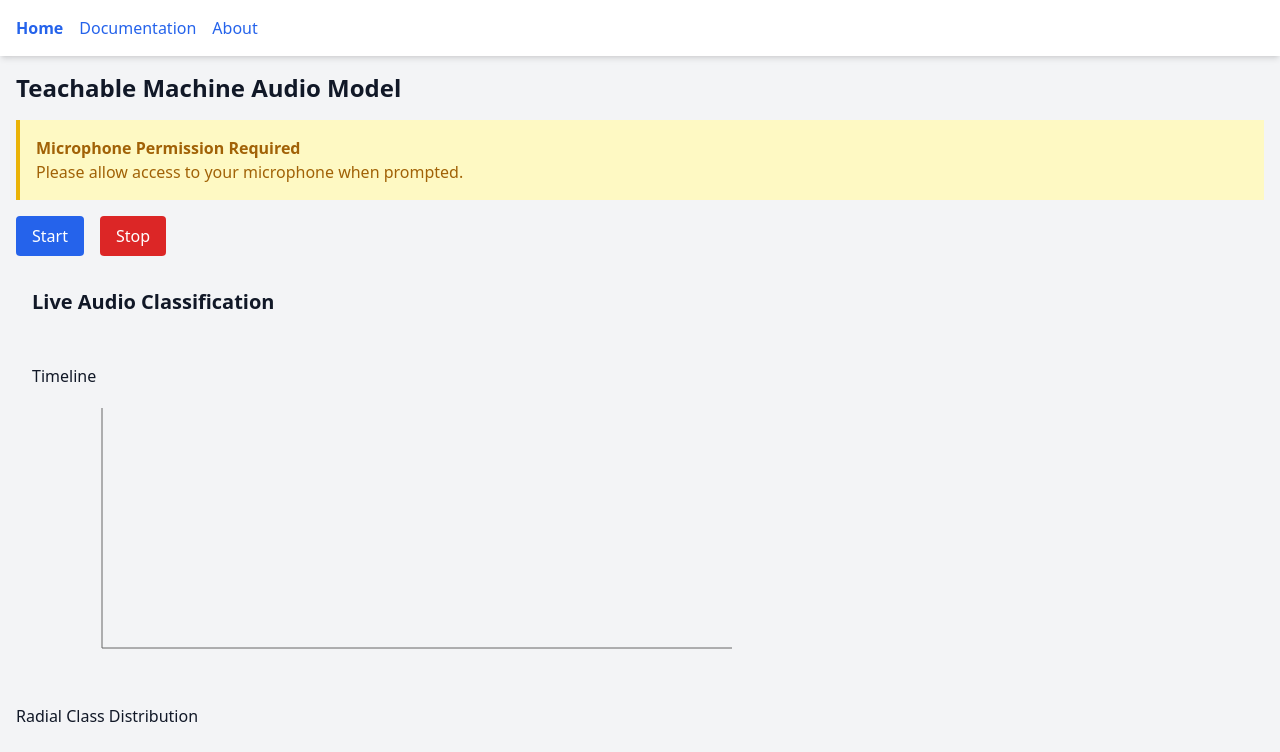
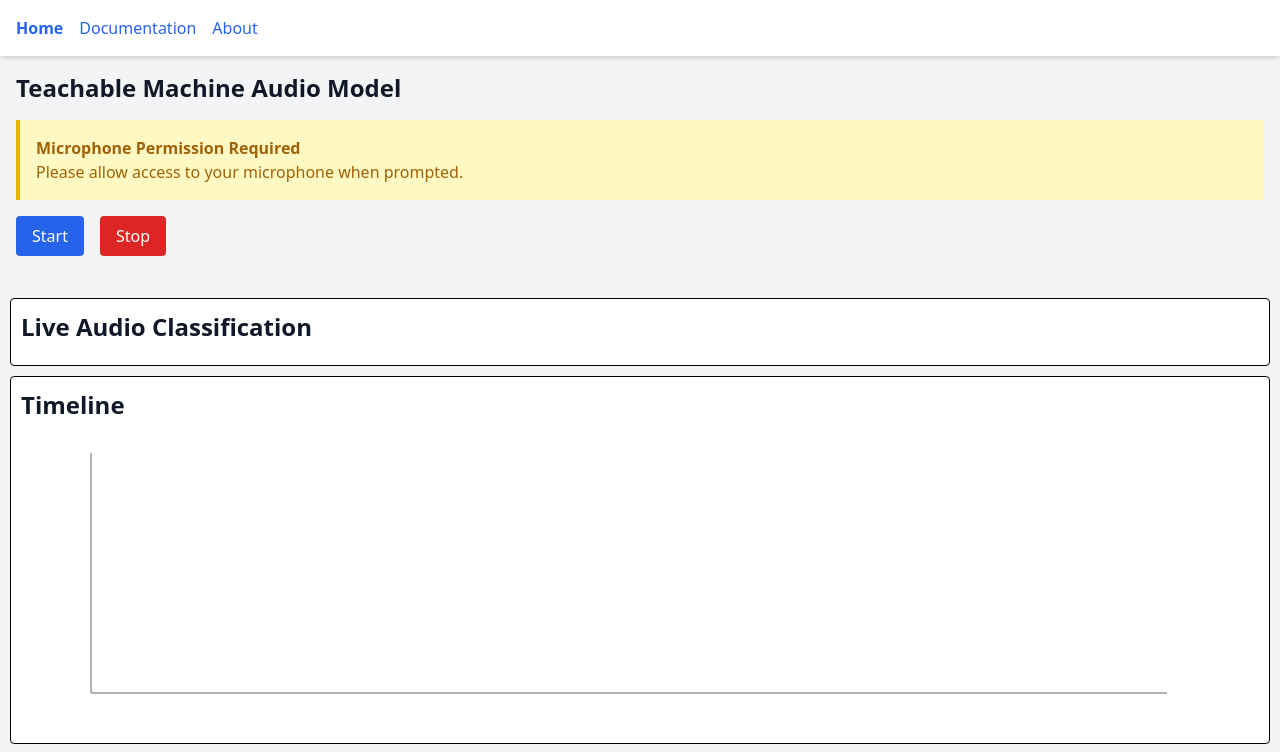
Before and after one commit to joshuauaua/TeachableMachine_React_Audio, a React (Vite) app: page / in a window 1280 px wide. Shown: the top 752 px of the page. Built offline with nearby package versions, Linux system fonts and the light colour scheme.

Commit message:
More updates to DV Tools

```diff
--- /dev/null
+++ b/src/components/audio_visualizer.css
@@ -0,0 +1,16 @@
+
+.vis-border{
+  border-color: black;
+  border-radius: 4px;
+  border-style: solid;
+  border-width: 1px;
+  background-color: var(--vis-background-color, white);
+  padding: 10px;
+  margin: 10px;
+}
+
+.vis-title{
+  font-size: 1.5em;
+  font-weight: bold;
+  margin-bottom: 10px;
+}
--- a/src/components/audio_visualizer.jsx
+++ b/src/components/audio_visualizer.jsx
@@ -1,9 +1,11 @@
 import React from "react";
+import "./audio_visualizer.css";
 
 export default function AudioVisualizer({ scores, labels }) {
   return (
-    <div className="p-4 space-y-4">
-      <h2 className="text-xl font-semibold">Live Audio Classification</h2>
+    <>
+    <div className="vis-border">
+      <h2 className="vis-title">Live Audio Classification</h2>
 
       <div className="space-y-2">
         {labels.map((label) => (
@@ -22,5 +24,6 @@
         ))}
       </div>
     </div>
+    </>
   );
 }
--- a/src/components/radial_class_distribution.jsx
+++ b/src/components/radial_class_distribution.jsx
@@ -1,5 +1,6 @@
 
 import React from "react";
+import "./audio_visualizer.css";
 
 export function RadialClassDistribution({ classScores }) {
   if (!classScores || typeof classScores !== 'object') return null;
@@ -7,8 +8,8 @@
   const labels = Object.keys(classScores);
 
   return (
-    <div>
-      <h2>Radial Class Distribution</h2>
+    <div className="vis-border">
+      <h2 className="vis-title">Radial Class Distribution</h2>
       <div style={{ position: "relative", width: "200px", height: "200px" }}>
         {labels.map((label, i) => {
           const angle = (i / labels.length) * 2 * Math.PI;
--- a/src/components/summary_dashboard.jsx
+++ b/src/components/summary_dashboard.jsx
@@ -1,13 +1,12 @@
+import React from "react";
+import "./audio_visualizer.css";
 
-import React from "react";
-
-export function SummaryDashboard({ history = [], threshold = 0.5 }) {
-  if (!Array.isArray(history) || history.length === 0) return null;
+export function SummaryDashboard({ history, threshold = 0.5 }) {
+  if (history.length === 0) return null;
 
   const summary = {};
 
   history.forEach(({ scores }) => {
-    if (!scores) return;
     Object.entries(scores).forEach(([label, value]) => {
       if (value >= threshold) {
         summary[label] = (summary[label] || 0) + 1;
@@ -18,16 +17,17 @@
   const total = Object.values(summary).reduce((a, b) => a + b, 0);
 
   return (
-    <div>
-      <h2>Session Summary</h2>
+    <div className="bg-white rounded-xl p-4 shadow-md">
+      <h2 className="text-lg font-semibold mb-2">Session Summary</h2>
       {Object.entries(summary).map(([label, count]) => {
         const percent = ((count / total) * 100).toFixed(1);
         return (
-          <div key={label}>
-            <div>{label} ({percent}%)</div>
-            <div style={{ background: "#ccc", height: "8px", width: "100%" }}>
+          <div key={label} className="mb-2">
+            <div className="text-sm font-medium">{label} ({percent}%)</div>
+            <div className="w-full bg-gray-200 h-3 rounded">
               <div
-                style={{ width: `${percent}%`, background: "#4a90e2", height: "100%" }}
+                className="bg-green-500 h-3 rounded"
+                style={{ width: `${percent}%` }}
               />
             </div>
           </div>
--- a/src/components/timeline_graph.jsx
+++ b/src/components/timeline_graph.jsx
@@ -1,4 +1,6 @@
 import React from "react";
+import "./audio_visualizer.css";
+
 import {
   LineChart,
   Line,
@@ -22,9 +24,9 @@
   });
 
   return (
-    <div className="p-4">
-      <h2>Timeline</h2>
-      <ResponsiveContainer width="60%" height={300}>
+    <div className="vis-border">
+      <h2 className="vis-title">Timeline</h2>
+      <ResponsiveContainer width="95%" height={300}>
         <ScatterChart margin={{ top: 20, right: 30, bottom: 10, left: 10 }}>
           <XAxis
             dataKey="timestamp"
--- a/src/pages/Home.jsx
+++ b/src/pages/Home.jsx
@@ -1,9 +1,9 @@
-
 import React, { useEffect, useState } from "react";
 import AudioVisualizer from "../components/audio_visualizer.jsx";
 import TimelineGraph from "../components/timeline_graph.jsx";
 import { RadialClassDistribution } from "../components/radial_class_distribution.jsx";
 import { SummaryDashboard } from "../components/summary_dashboard.jsx";
+import "../components/audio_visualizer.css";
 
 export default function Home() {
   const [labels, setLabels] = useState([]);
@@ -12,9 +12,11 @@
   const [isListening, setIsListening] = useState(false);
   const [activations, setActivations] = useState([]);
 
+
+  //Update const URL with your own URL from Teachable Machine
   useEffect(() => {
     const setupModel = async () => {
-      const URL = "https://teachablemachine.withgoogle.com/models/QGdTnG0wj/";
+      const URL = "https://teachablemachine.withgoogle.com/models/0ujPt5IIA/";
       const checkpointURL = URL + "model.json";
       const metadataURL = URL + "metadata.json";
 
@@ -58,7 +60,7 @@
           setScores(newScores);
         },
         {
-          includeSpectrogram: false,
+          includeSpectrogram: true,
           probabilityThreshold: 0.75,
           invokeCallbackOnNoiseAndUnknown: true,
           overlapFactor: 0.5,
@@ -75,11 +77,21 @@
     }
   };
 
+
+
   return (
-    <div className="p-4">
-      <h1 className="text-2xl font-bold mb-4">Teachable Machine Audio Model</h1>
+    <div className="tool-body">
 
-      <div className="bg-yellow-100 border-l-4 border-yellow-500 text-yellow-700 p-4 mb-4" role="alert">
+
+      <header className="p-4">
+        <h1 className="text-2xl font-bold mb-4">
+          Teachable Machine Audio Model
+        </h1>
+
+        <div
+          className="bg-yellow-100 border-l-4 border-yellow-500 text-yellow-700 p-4 mb-4"
+          role="alert"
+        >
           <p className="font-bold">Microphone Permission Required</p>
           <p>Please allow access to your microphone when prompted.</p>
         </div>
@@ -92,6 +104,7 @@
           >
             Start
           </button>
+
           <button
             onClick={stopListening}
             className="px-4 py-2 bg-red-600 text-white rounded"
@@ -101,7 +114,11 @@
           </button>
         </div>
 
-      {isListening && <div className="text-green-600 font-semibold mb-2">Listening...</div>}
+        {isListening && (
+          <div className="text-green-600 font-semibold mb-2">Listening...</div>
+        )}
+      </header>
+
 
       <AudioVisualizer scores={scores} labels={labels} />
       <TimelineGraph activations={activations} />
```
Also changed, not shown: src/components/summary_dashboard.css (added, +8 -0 lines). Lines whose indentation alone changed are shown as unchanged.
